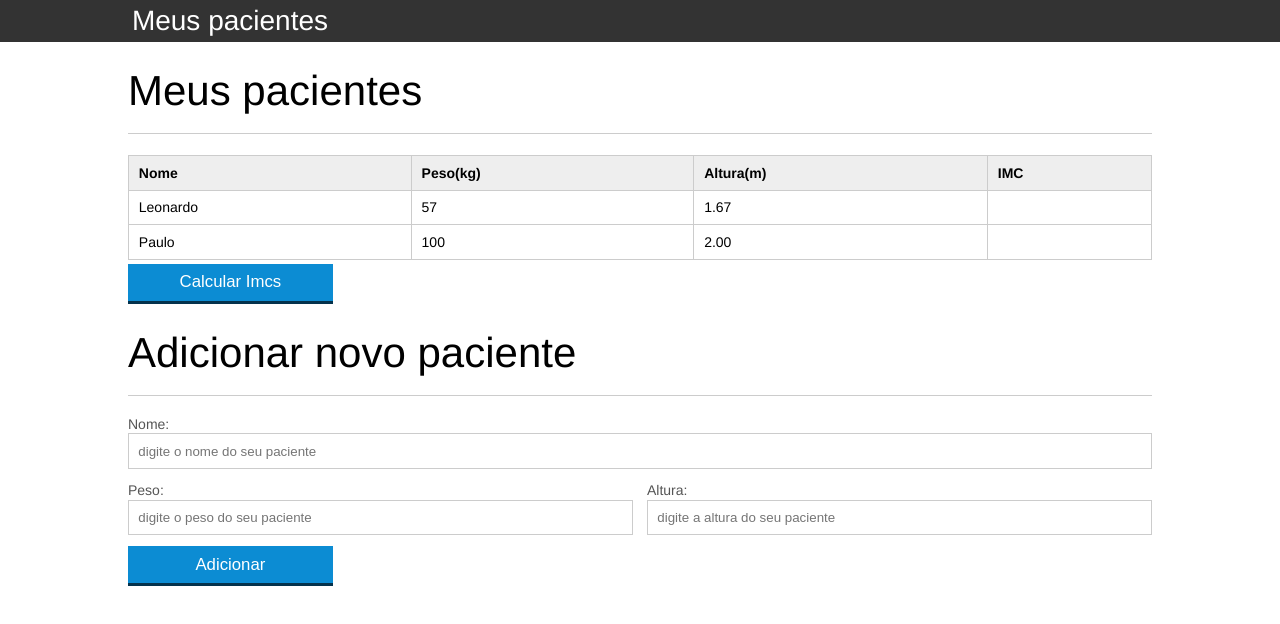
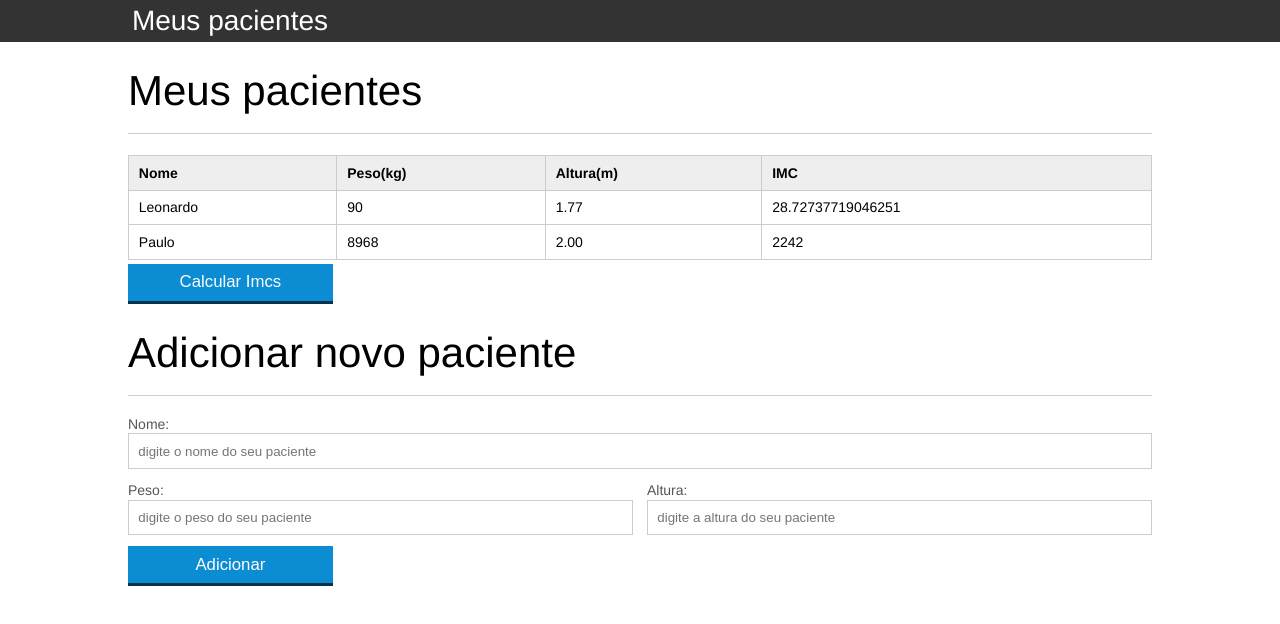
Before and after one commit to mateusteixeira/TrilhaJS, a plain HTML site: page TrilhaJS/index.html in a window 1280 px wide. Drawn offline with Linux system fonts and the light colour scheme.

Commit message:
Aula 5 terminada

```diff
--- a/TrilhaJS/calcula-imc.js
+++ b/TrilhaJS/calcula-imc.js
@@ -1,8 +1,39 @@
-var peso = 90;
-var altura = 1.77;
+//arquivo calcula-imc.js
 
-var imc;
+var trsPacientes = document.getElementsByClassName("paciente");
 
-if(altura != 0){
-	imc = peso / (altura*altura);
+percorreArray(trsPacientes, imprimeEModificaTdDeImc);
+
+function imprimeEModificaTdDeImc(pacienteTr){
+
+    var pacienteAtual = montaPaciente(pacienteTr);
+    var imc = pacienteAtual.pegaImc();
+
+    var tdImc = pacienteTr.getElementsByClassName("info-imc")[0];
+    tdImc.textContent = imc;
+
+    console.log(imc);
 }
+
+function montaPaciente(pacienteTr){
+    var tdNome = pacienteTr.getElementsByClassName("info-nome")[0];
+    var tdPeso = pacienteTr.getElementsByClassName("info-peso")[0];
+    var tdAltura = pacienteTr.getElementsByClassName("info-altura")[0];
+
+    var paciente = {
+        nome : tdNome.textContent,
+        peso : tdPeso.textContent,
+        altura : tdAltura.textContent,
+        pegaImc: function() {
+
+            if(this.altura != 0){
+                var imc = this.peso / (this.altura * this.altura);
+                return imc;
+            } else{
+
+                console("Não posso dividir por zero!");
+            }
+        }
+    }
+    return paciente;
+}
--- /dev/null
+++ b/TrilhaJS/imprime-nome.js
@@ -0,0 +1,27 @@
+
+var trsPacientes = document.getElementsByClassName("paciente");
+
+percorreArray(trsPacientes, function (pacienteTr) {
+
+    var tdNome = pacienteTr.getElementsByClassName("info-nome")[0];
+    var tdPeso = pacienteTr.getElementsByClassName("info-peso")[0];
+    var tdAltura = pacienteTr.getElementsByClassName("info-altura")[0];
+
+    var pacienteAtual = {
+        nome : tdNome.textContent,
+        peso : tdPeso.textContent,
+        altura : tdAltura.textContent,
+        pegaImc: function() {
+
+            if(this.altura != 0){
+                var imc = this.peso / (this.altura * this.altura);
+                return imc;
+            } else{
+
+                console("Não posso dividir por zero!");
+            }
+        }
+    };
+
+    console.log(pacienteAtual.nome);
+});
--- a/TrilhaJS/index.html
+++ b/TrilhaJS/index.html
@@ -24,14 +24,14 @@
 						<th>IMC</th>
 					</tr>
 					<tr class="paciente">
-						<td class="info-nome">Leonardo</td>
-						<td class="info-peso" id="peso-1">57</td>
-						<td class="info-altura" id="altura-1">1.67</td>
+						<td class="info-nome" id = "id-para-selecionar">Leonardo</td>
+						<td class="info-peso" id="peso-1">90</td>
+						<td class="info-altura" id="altura-1">1.77</td>
 						<td class="info-imc" id="imc-1"></td>
 					</tr>
 					<tr class="paciente">
 						<td class="info-nome">Paulo</td>
-						<td class="info-peso" id="peso-2">100</td>
+						<td class="info-peso" id="peso-2">8968</td>
 						<td class="info-altura" id="altura-2">2.00</td>
 						<td class="info-imc" id="imc-2"></td>
 					</tr>
@@ -58,7 +58,8 @@
 			</section>
 		</main>
 
-
-		<script src = "calcula-imc.js"></script>
+<script src="percorre.js"></script>
+<script src="calcula-imc.js"></script>
+<script src="imprime-nome.js"></script>
 	</body>
 </html>
--- /dev/null
+++ b/TrilhaJS/percorre.js
@@ -0,0 +1,10 @@
+//arquivo percorre.js
+
+function percorreArray(trsPacientes, comportamento) {
+
+    for(var posicaoAtual = 0; posicaoAtual <= trsPacientes.length - 1; posicaoAtual++){
+
+        var pacienteTrAtual = trsPacientes[posicaoAtual];
+        comportamento(pacienteTrAtual);
+    }
+}
```
